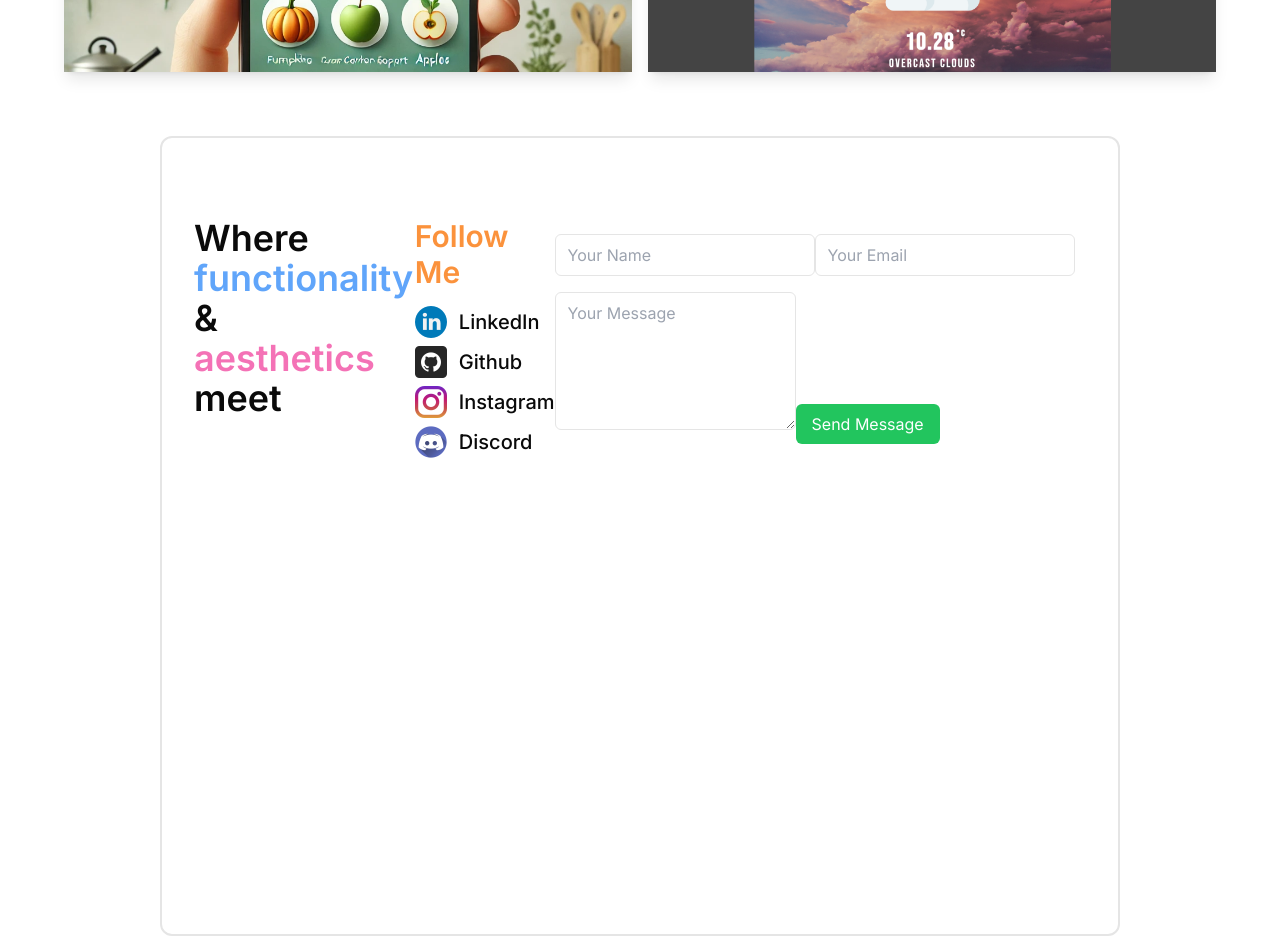
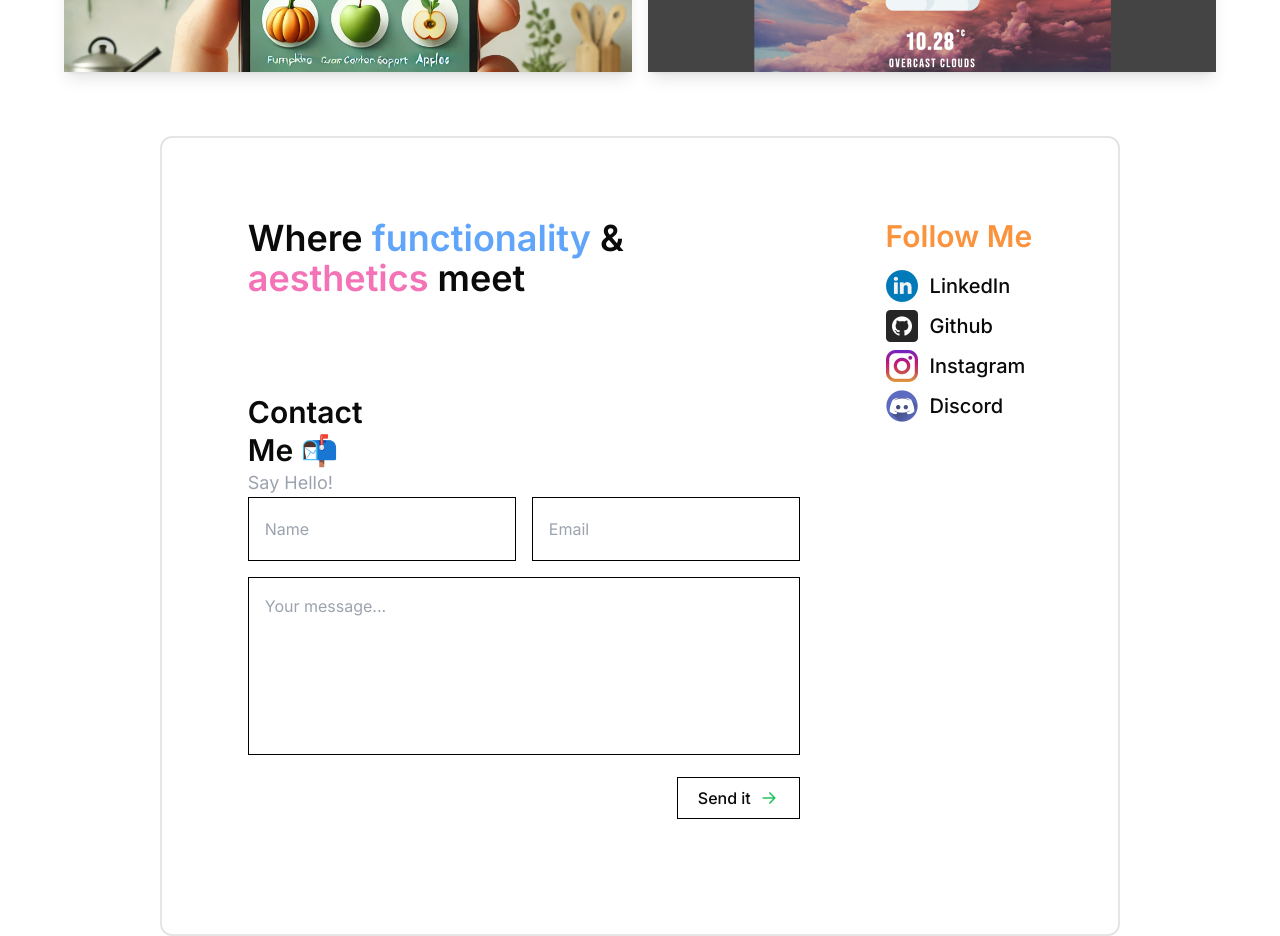
Before and after one commit to markaxelus/portfolio, a Next.js app: page / in a window 1280 px wide. Shown: the part 1300-2236 px from the top of the page. Built offline with nearby package versions, Linux system fonts and the light colour scheme.

Commit message:
contactMe forms

```diff
--- a/components/Contact.tsx
+++ b/components/Contact.tsx
@@ -32,31 +32,63 @@ const Contact = () => {
   return (
 
 
-    <form ref={form} onSubmit={sendEmail} className="space-y-4">
+    <form
+        ref={form}
+        onSubmit={sendEmail}
+        className="rounded-lg w-full max-w-2xl space-y-4 "
+    >
+        {/* Name + Email Row */}
+        <div className="flex gap-4 w-full">
             <input
             type="text"
             name="user_name"
-        placeholder="Your Name"
+            placeholder="Name"
             required
-        className="border px-3 py-2 rounded-md"
+            className="flex-1 border-black border px-4 py-2 h-16"
             />
             <input
             type="email"
             name="user_email"
-        placeholder="Your Email"
+            placeholder="Email"
             required
-        className="border px-3 py-2 rounded-md"
+            className="flex-1 border-black border px-4 py-2"
             />
+        </div>
+
+        {/* Message Box */}
         <textarea
             name="message"
-        placeholder="Your Message"
-        rows={5}
+            placeholder="Your message..."
+            rows={6}
             required
-        className="border px-3 py-2 rounded-md"
+            className="w-full border-black border px-4 py-4 resize-none"
         />
-      <button type="submit" className="bg-green-500 text-white px-4 py-2 rounded-md">
-        Send Message
+
+        {/* Send Button aligned right */}
+        <div className="w-full flex justify-end">
+            <button
+            type="submit"
+            className="flex items-center font-medium px-5 py-2 gap-2 border-black border transition"
+            >
+            Send it
+            <div className="w-5 h-5 text-green-500">
+                <svg
+                className="w-full h-full stroke-current"
+                viewBox="0 0 24 24"
+                fill="none"
+                xmlns="http://www.w3.org/2000/svg"
+                >
+                <path
+                    d="M5 12H19M19 12L13 6M19 12L13 18"
+                    stroke="currentColor"
+                    strokeWidth="2"
+                    strokeLinecap="round"
+                    strokeLinejoin="round"
+                />
+                </svg>
+            </div>
             </button>
+        </div>
     </form>
 
 
--- a/components/Footer.tsx
+++ b/components/Footer.tsx
@@ -8,13 +8,20 @@ const Footer = () => {
   return (
     <div id="contact" className='flex justify-center items-center'>
         {/* Footer Container */}
-        <div className='flex justify-between w-full max-w-[75%] border-2 rounded-xl min-h-screen px-8 pt-20'>
+        <div className='flex justify-evenly w-full max-w-[75%] border-2 rounded-xl min-h-screen pt-20'>
             {/* Quote Container */}
-            <div>
+            <div className='flex flex-col gap-24'>
                 <h1 className='text-4xl font-semibold'>
                     Where <span className='text-blue-400'>functionality</span> & <br/>
                     <span className='text-pink-400'> aesthetics</span> meet
                 </h1>
+                <div>
+                    <h1 className="text-3xl font-semibold leading-tight">
+                    Contact <br /> Me 📬
+                    </h1>
+                    <p className="text-lg text-gray-400">Say Hello!</p>
+                    <Contact />
+                </div>
             </div>
 
             {/* Socials */}
@@ -44,7 +51,6 @@ const Footer = () => {
             </div>
 
             {/* Contact Me */}
-            <Contact />
 
 
 
```
Lines whose indentation alone changed are shown as unchanged.
